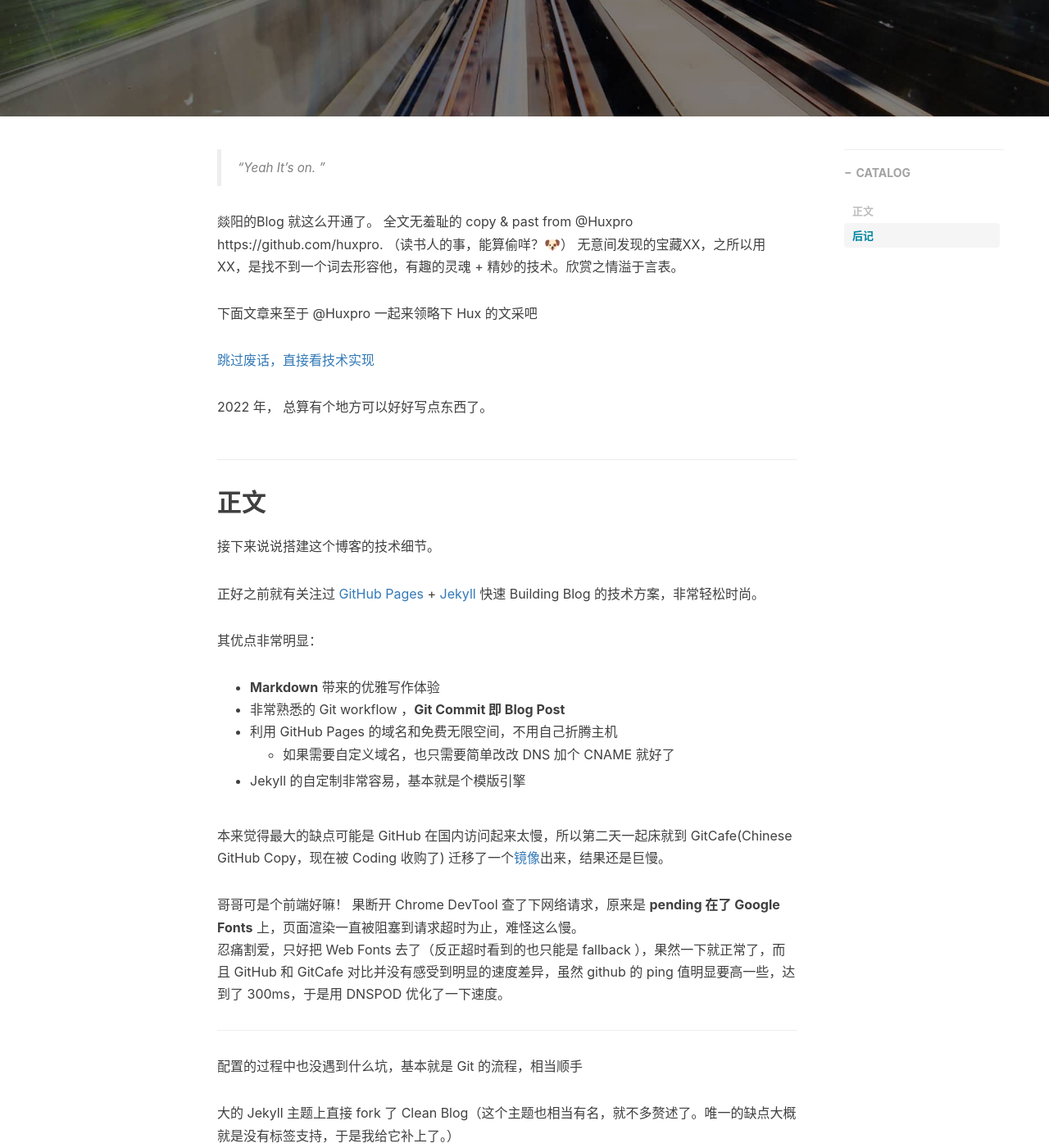
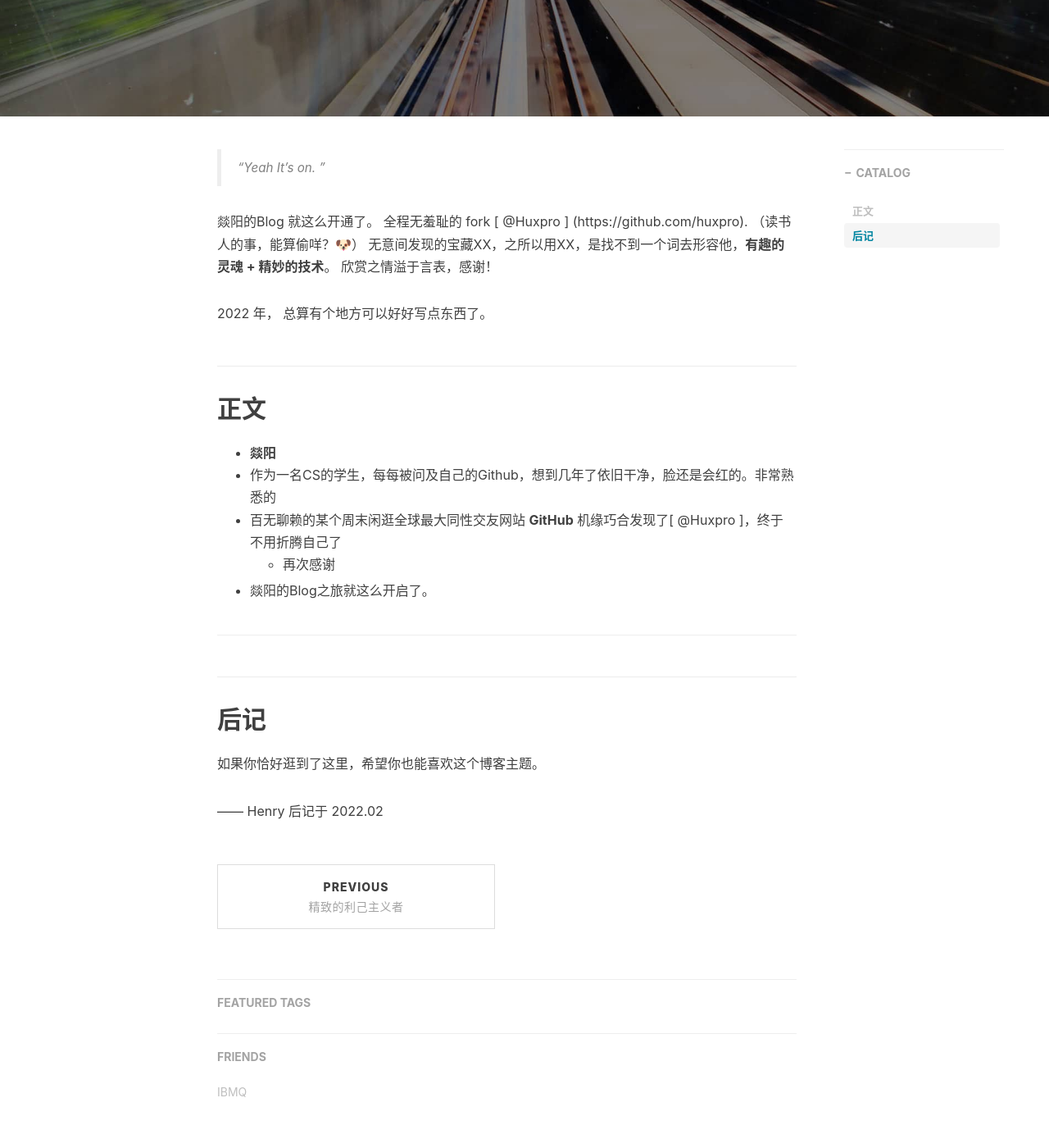
Before and after one commit to yliu9418/yliu9418.github.io, a Jekyll site: the page built from _posts/2022-02-10-hello-2022.markdown, in a window 1280 px wide and 1400 px high, scrolled down 381 px. Shown: the whole window at 82% size. Built offline with Jekyll 4.4.1, drawn with Linux system fonts in a browser that asks for light colours; nearby versions of some CDN libraries; comment, search, counter and statistics services are not loaded; some of the changed text lies outside the part shown.

Commit message:
Update 2022-02-10-hello-2022.markdown

```diff
--- a/_posts/2022-02-10-hello-2022.markdown
+++ b/_posts/2022-02-10-hello-2022.markdown
@@ -15,12 +15,10 @@ tags:
 > “Yeah It's on. ”
 
 燚阳的Blog 就这么开通了。
-全文无羞耻的 copy & past from @Huxpro https://github.com/huxpro. （读书人的事，能算偷咩？🐶）
-无意间发现的宝藏XX，之所以用XX，是找不到一个词去形容他，有趣的灵魂 + 精妙的技术。欣赏之情溢于言表。
+全程无羞耻的 fork [ @Huxpro ] (https://github.com/huxpro). （读书人的事，能算偷咩？🐶）
+无意间发现的宝藏XX，之所以用XX，是找不到一个词去形容他，**有趣的灵魂 + 精妙的技术**。
+欣赏之情溢于言表，感谢！
 
-下面文章来至于 @Huxpro 一起来领略下 Hux 的文采吧
-
-[跳过废话，直接看技术实现 ](#build)
 
 2022 年， 总算有个地方可以好好写点东西了。
 
@@ -30,38 +28,18 @@ tags:
 
 ## 正文
 
-接下来说说搭建这个博客的技术细节。
-
-正好之前就有关注过 [GitHub Pages](https://pages.github.com/) + [Jekyll](http://jekyllrb.com/) 快速 Building Blog 的技术方案，非常轻松时尚。
-
-其优点非常明显：
-
-* **Markdown** 带来的优雅写作体验
-* 非常熟悉的 Git workflow ，**Git Commit 即 Blog Post**
-* 利用 GitHub Pages 的域名和免费无限空间，不用自己折腾主机
-	* 如果需要自定义域名，也只需要简单改改 DNS 加个 CNAME 就好了
-* Jekyll 的自定制非常容易，基本就是个模版引擎
 
 
-本来觉得最大的缺点可能是 GitHub 在国内访问起来太慢，所以第二天一起床就到 GitCafe(Chinese GitHub Copy，现在被 Coding 收购了) 迁移了一个[镜像](http://huxpro.coding.me)出来，结果还是巨慢。
+* **燚阳**
+* 作为一名CS的学生，每每被问及自己的Github，想到几年了依旧干净，脸还是会红的。非常熟悉的
+* 百无聊赖的某个周末闲逛全球最大同性交友网站 **GitHub** 机缘巧合发现了[ @Huxpro ]，终于不用折腾自己了
+	* 再次感谢
+* 燚阳的Blog之旅就这么开启了。
 
-哥哥可是个前端好嘛！ 果断开 Chrome DevTool 查了下网络请求，原来是 **pending 在了 Google Fonts** 上，页面渲染一直被阻塞到请求超时为止，难怪这么慢。
-忍痛割爱，只好把 Web Fonts 去了（反正超时看到的也只能是 fallback ），果然一下就正常了，而且 GitHub 和 GitCafe 对比并没有感受到明显的速度差异，虽然 github 的 ping 值明显要高一些，达到了 300ms，于是用 DNSPOD 优化了一下速度。
 
 
 ---
 
-配置的过程中也没遇到什么坑，基本就是 Git 的流程，相当顺手
-
-大的 Jekyll 主题上直接 fork 了 Clean Blog（这个主题也相当有名，就不多赘述了。唯一的缺点大概就是没有标签支持，于是我给它补上了。）
-
-本地调试环境需要 `gem install jekyll`，结果 rubygem 的源居然被墙了……后来手动改成了我大淘宝的镜像源才成功
-
-Theme 的 CSS 是基于 Bootstrap 定制的，看得不爽的地方直接在 Less 里改就好了（平时更习惯 SCSS 些），**不过其实我一直觉得 Bootstrap 在移动端的体验做得相当一般，比我在淘宝参与的团队 CSS 框架差多了……**所以为了体验，也补了不少 CSS 进去
-
-最后就进入了耗时反而最长的**做图、写字**阶段，也算是进入了**写博客**的正轨，因为是类似 Hack Day 的方式去搭这个站的，所以折腾折腾着大半夜就过去了。
-
-第二天考虑中文字体的渲染，fork 了 [Type is Beautiful](http://www.typeisbeautiful.com/) 的 `font` CSS，调整了字号，适配了 Win 的渣渲染，中英文混排效果好多了。
 
 
 ## 后记
```
Also changed, not shown: other parts of _posts/2022-02-10-hello-2022.markdown (+1 -1 lines).
